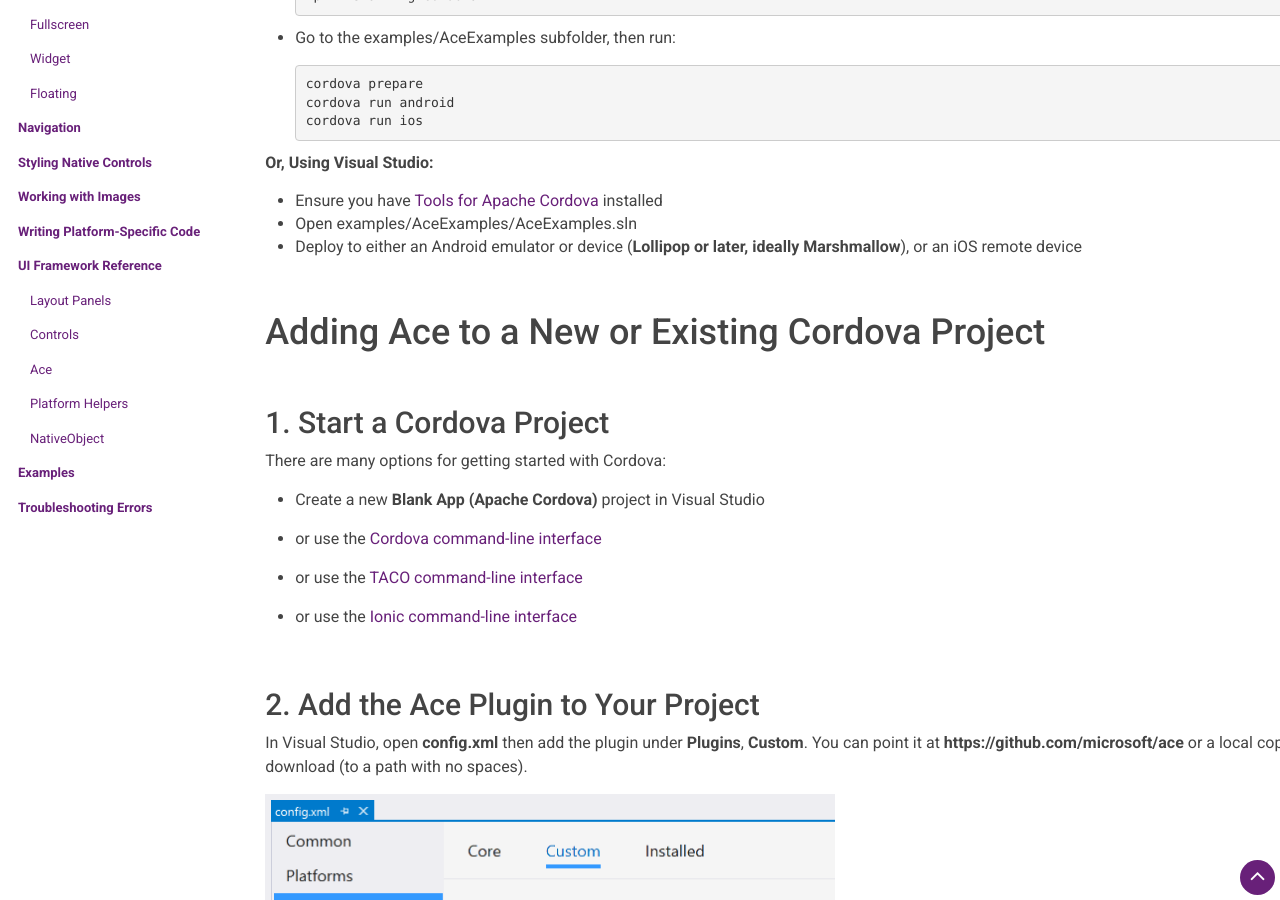
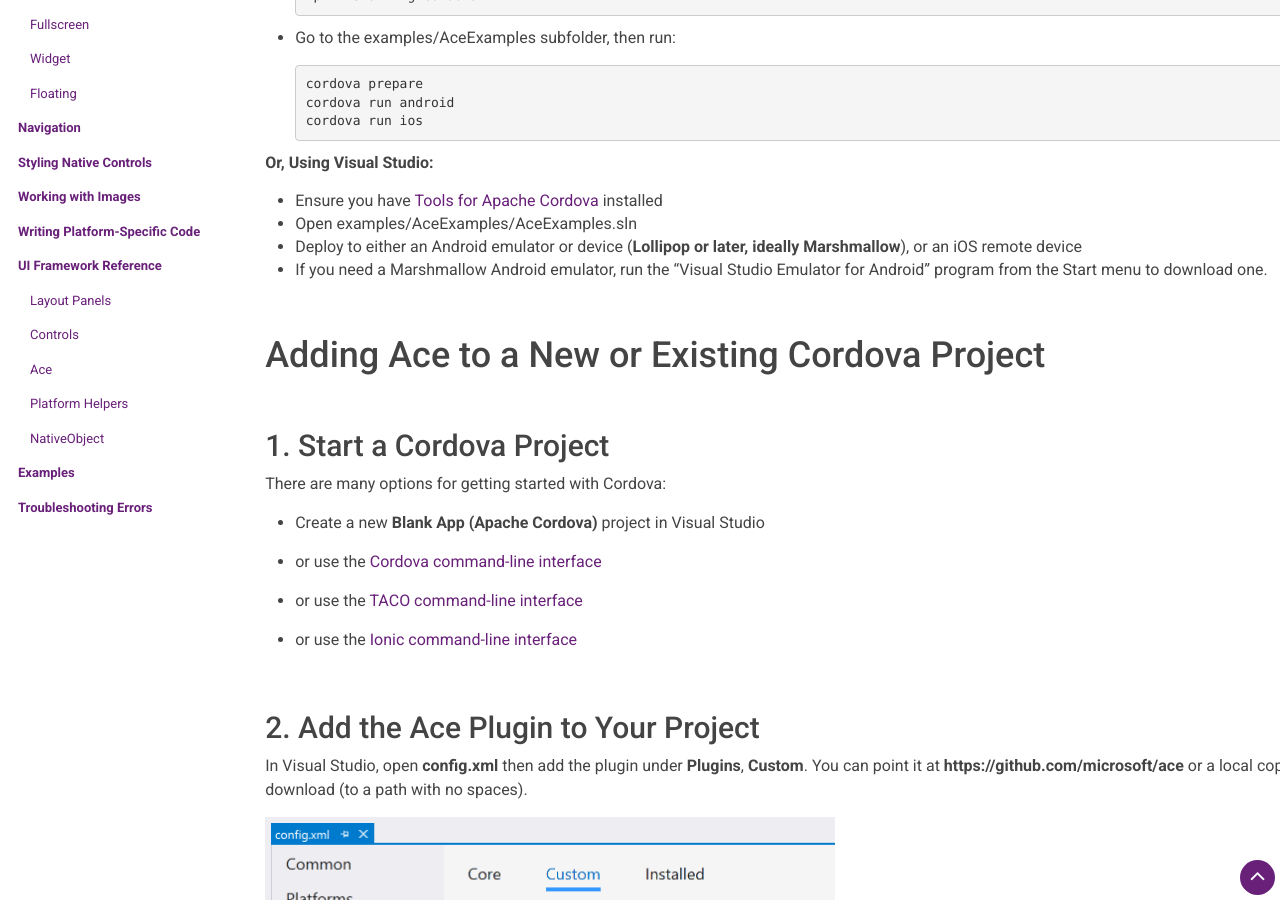
Before and after one commit to microsoft/ace, a Jekyll site: the page built from docs/aa_getting-started.md, in a window 1280 px wide and 900 px high, scrolled down 394 px. Built offline with Jekyll 4.4.1, drawn with Linux system fonts in a browser that asks for light colours.

Commit message:
Info about downloading Android emulators

```diff
--- a/docs/aa_getting-started.md
+++ b/docs/aa_getting-started.md
@@ -25,6 +25,7 @@
 * Ensure you have [Tools for Apache Cordova](https://www.visualstudio.com/en-us/features/cordova-vs.aspx) installed
 * Open examples/AceExamples/AceExamples.sln
 * Deploy to either an Android emulator or device (**Lollipop or later, ideally Marshmallow**), or an iOS remote device
+* If you need a Marshmallow Android emulator, run the "Visual Studio Emulator for Android" program from the Start menu to download one.
 
 <br/>
 
```
